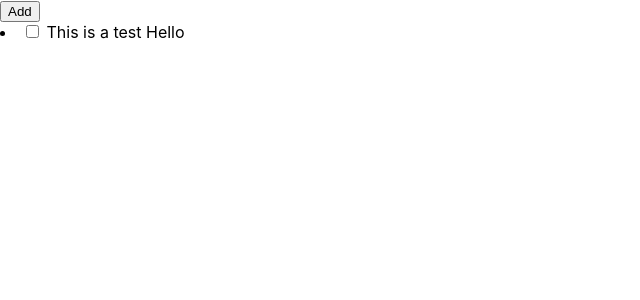
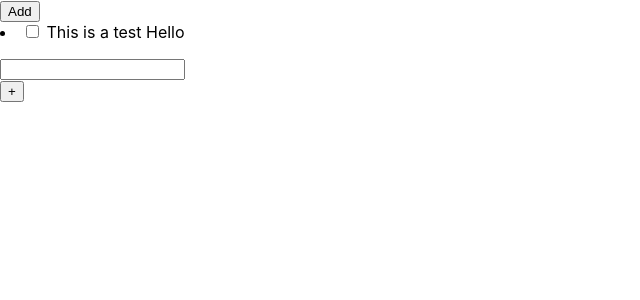
Before and after one commit to Freadwalker/React-Redux-Typescript, a React (Create React App) app: page / in a window 1280 px wide. Shown: the top 300 px of the page, without its empty margins (0-640 px from the left). Built offline with nearby package versions, Linux system fonts and the light colour scheme.

Commit message:
added Input

```diff
--- a/src/App.tsx
+++ b/src/App.tsx
@@ -1,9 +1,11 @@
 import React from 'react';
 import './App.css';
 import Todo from './components/TodoList/Todo';
+import Input from './components/Input/Input';
+
 
 const App: React.FC = () =>{
-  return <div data-test ="component-app"> <Todo data-test="component-todo"/> </div>
+  return <div data-test ="component-app"> <Todo data-test="component-todo"/> <Input/> </div>
 }
 
 export default App;
--- /dev/null
+++ b/src/components/Input/Input.tsx
@@ -0,0 +1,43 @@
+import React, { Component } from 'react'
+import { addTodo } from '../../redux/todo/actions';
+import { connect} from 'react-redux';
+import AddButton from '../elements/addButton/addButton';
+
+interface DispatchProps {
+    addTodo: Function,
+};
+
+
+interface State {
+    todoValue: string
+}
+type Props = DispatchProps
+class Input extends Component<Props, State> {
+    constructor(props: Props) {
+        super(props);
+        this.state = {
+            todoValue: ""
+        }
+        this.handleChange = this.handleChange.bind(this);
+    }
+    public handleChange = (event: React.FormEvent<HTMLInputElement>) => {
+        console.log(event.currentTarget.value)
+        this.setState({ todoValue: event.currentTarget.value })
+    }
+    public render() {
+        return (
+            <div>
+                <input type="text" value={this.state.todoValue} data-test="component-input" name="todoValue" onChange={this.handleChange} />
+                <AddButton onClick = {this.props.addTodo} value = {this.state.todoValue}/>
+            </div>
+        )
+    }
+}
+
+const mapDispatchToProps = (dispatch: Function): DispatchProps => {
+    return {
+        addTodo: (todo: string) => dispatch(addTodo(todo)),
+    }
+};
+
+export default connect( null, mapDispatchToProps)(Input);
--- a/src/components/TodoList/Todo.tsx
+++ b/src/components/TodoList/Todo.tsx
@@ -32,7 +32,6 @@ class Todo extends Component<Props> {
         })
         return todoContainer;
     }
-
     public render() {
         return (
             <div className="todo-wrapper">
--- a/src/components/elements/addButton/addButton.tsx
+++ b/src/components/elements/addButton/addButton.tsx
@@ -8,7 +8,8 @@ interface DispatchProps {
 }
 
 interface ComponentProps {
-
+    onClick: Function,
+    value: string
 }
 
 type Props = StateProps & DispatchProps & ComponentProps;
@@ -19,10 +20,11 @@ export default class addButton extends Component<Props> {
     constructor(props: Props) {
         super(props);
     }
+
     public render() {
         return (
-            <div>
-
+            <div className ="addButton-Wrapper">
+                <button onClick = {()=> this.props.onClick(this.props.value)}className ="addButton">+</button>
             </div>
         )
     }
```
Also changed, not shown: 2 other files (tests, documents, lock files or other folders).
